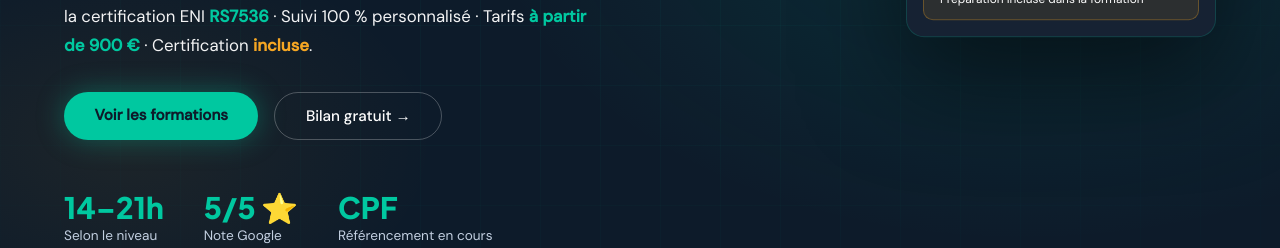
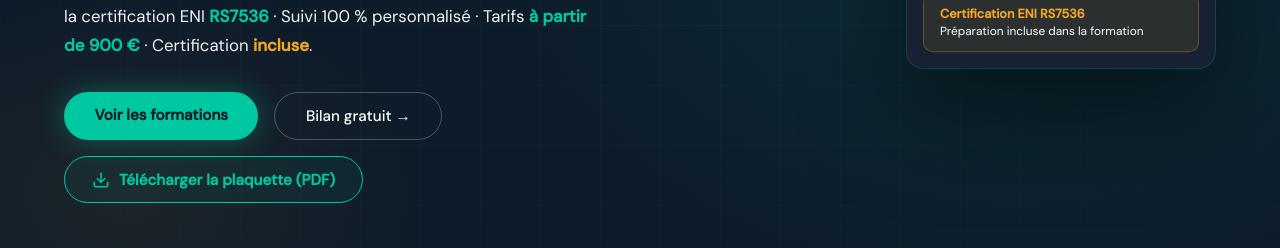
Before and after one commit to fathidev/mentor-numerik, a plain HTML site: page index.html in a window 1280 px wide. Shown: the part 515-763 px from the top of the page. Drawn offline with Linux system fonts and the light colour scheme.

Commit message:
Add download button for training brochure
Added a download button for the training brochure in PDF format.

```diff
--- a/index.html
+++ b/index.html
@@ -230,6 +230,16 @@
       font-weight: 500; font-size: .95rem; text-decoration: none; transition: border-color .2s, background .2s;
     }
     .btn-ghost:hover { border-color: var(--teal); background: rgba(0,200,160,.08); }
+    .btn-download {
+      display: inline-flex; align-items: center; gap: .55rem;
+      border: 1.5px solid var(--teal); color: var(--teal);
+      background: rgba(0,200,160,.06);
+      padding: .8rem 1.7rem; border-radius: 50px;
+      font-weight: 600; font-size: .95rem; text-decoration: none;
+      transition: background .2s, color .2s, transform .15s, box-shadow .2s;
+    }
+    .btn-download:hover { background: var(--teal); color: var(--navy); transform: translateY(-2px); box-shadow: 0 0 30px rgba(0,200,160,.4); }
+    .btn-download svg { width: 18px; height: 18px; flex-shrink: 0; }
     .hero-stats { display: flex; gap: 2.5rem; margin-top: 3rem; animation: fadeUp .7s .4s ease both; flex-wrap: wrap; }
     .stat-val { font-family: "Plus Jakarta Sans", sans-serif; font-size: 1.85rem; font-weight: 800; color: var(--teal); }
     .stat-lbl { font-size: .85rem; color: var(--muted); margin-top: .1rem; }
@@ -635,6 +645,10 @@
     <div class="hero-actions">
       <a href="#formations" class="btn-primary">Voir les formations</a>
       <a href="#contact" class="btn-ghost">Bilan gratuit →</a>
+      <a href="doc/2026-mentor-numerik-plaquette-excel-eni-rs7536.pdf" download="2026-mentor-numerik-plaquette-excel-eni-rs7536.pdf" class="btn-download" aria-label="Télécharger la plaquette descriptive de la formation au format PDF">
+        <svg viewBox="0 0 24 24" fill="none" stroke="currentColor" stroke-width="2" stroke-linecap="round" stroke-linejoin="round"><path d="M21 15v4a2 2 0 0 1-2 2H5a2 2 0 0 1-2-2v-4"/><polyline points="7 10 12 15 17 10"/><line x1="12" y1="15" x2="12" y2="3"/></svg>
+        Télécharger la plaquette (PDF)
+      </a>
     </div>
     <div class="hero-stats">
       <div><div class="stat-val">14–21h</div><div class="stat-lbl">Selon le niveau</div></div>
```
